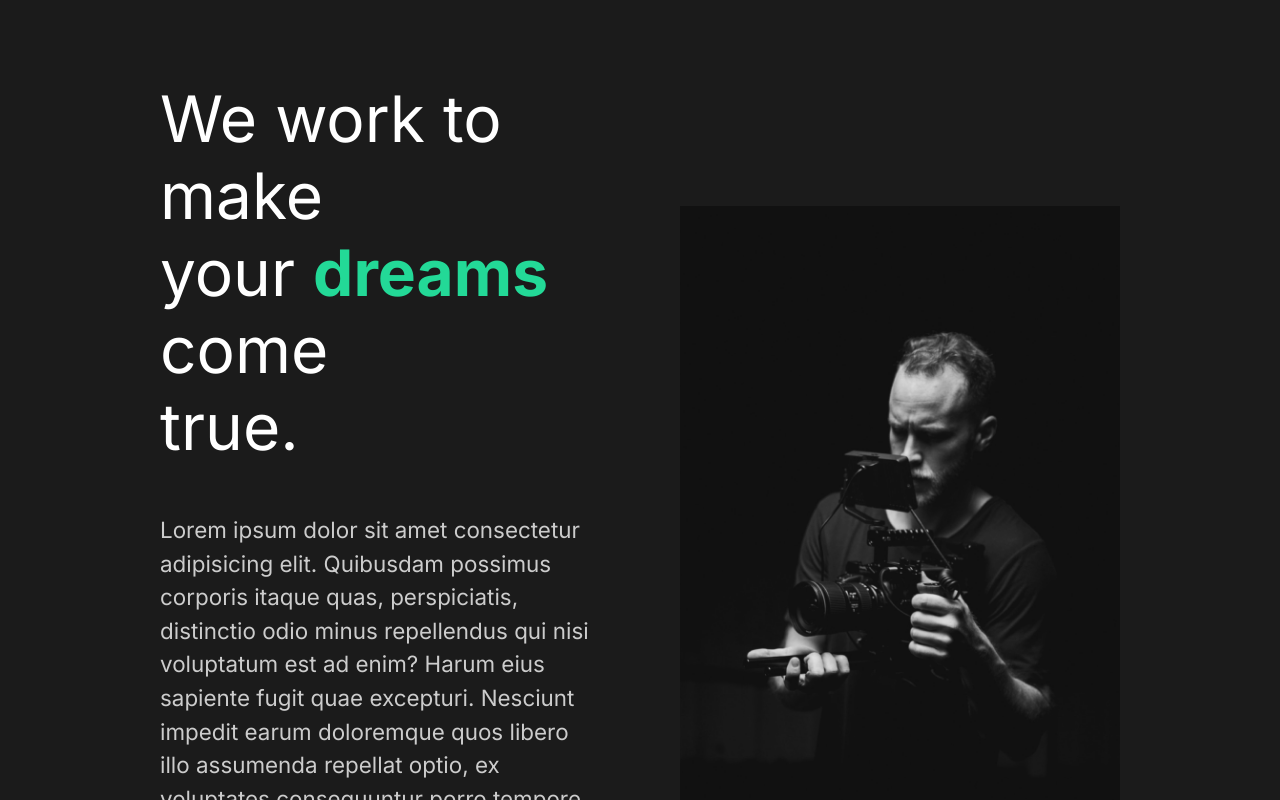
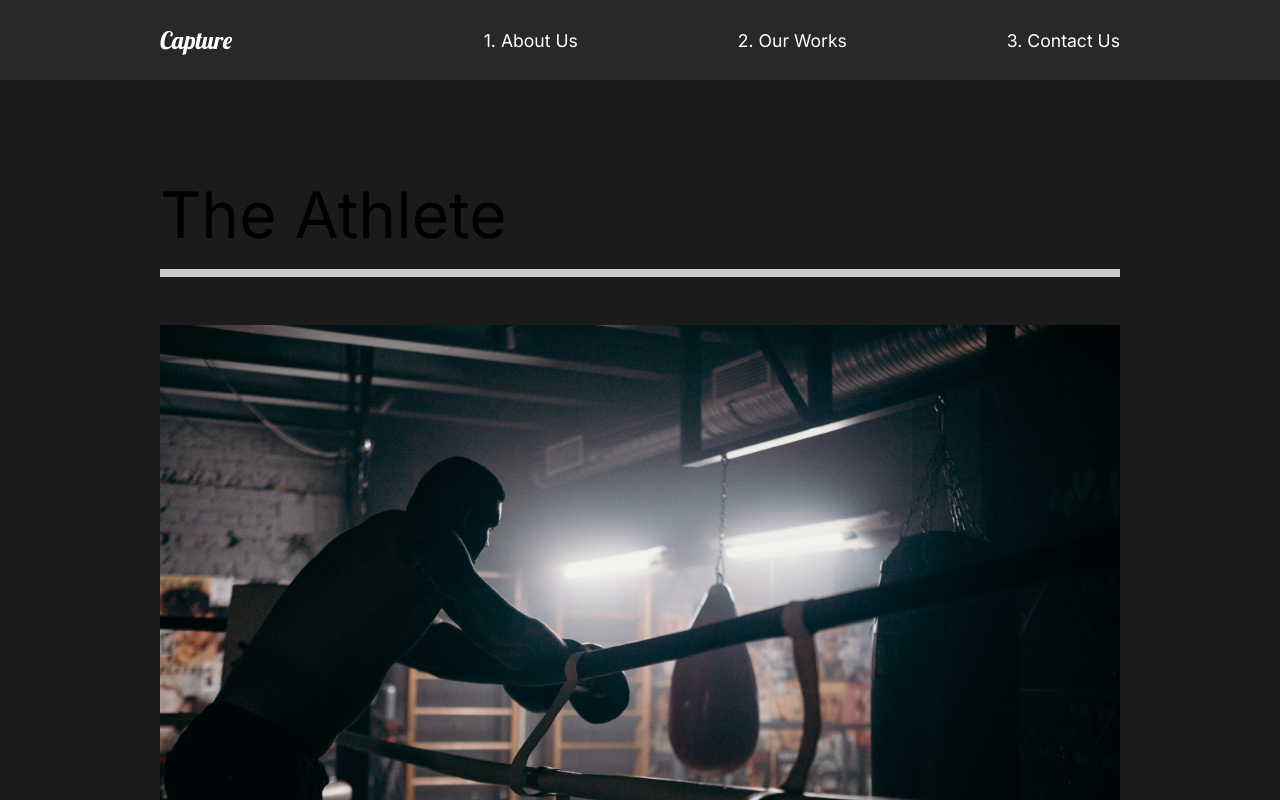
Before and after one commit to Spirit-Tiger/capture-website, a React (Create React App) app in the folder capture/: page /work in a window 1280 px wide. Shown: the top 800 px of the page. Built offline with nearby package versions, Linux system fonts and the light colour scheme.

Commit message:
Routing and ContactUs, OurWork pages

```diff
--- a/capture/package.json
+++ b/capture/package.json
@@ -8,6 +8,7 @@
     "@testing-library/user-event": "^12.8.3",
     "react": "^17.0.2",
     "react-dom": "^17.0.2",
+    "react-router-dom": "^5.2.0",
     "react-scripts": "4.0.3",
     "web-vitals": "^1.1.2"
   },
--- a/capture/src/App.js
+++ b/capture/src/App.js
@@ -1,11 +1,29 @@
 import AboutUs from "./pages/AboutUs";
 import  GlobalStyle from "./components/GlobalStyle";
+import Nav from "./components/Nav";
+import ContactUs from "./pages/ContactUs";
+import OurWork from "./pages/OurWork";
+
+import {Switch, Route} from "react-router-dom";
 
 function App() {
   return (
     <div className="App">
       <GlobalStyle />
-      <AboutUs/>
+      <Nav />
+      <Switch>
+        <Route path="/" exact>
+          <AboutUs />
+        </Route>
+        <Route path="/work">
+          <OurWork />
+        </Route>
+        <Route path="/contact">
+          <ContactUs />
+        </Route>
+      </Switch>
+
+
     </div>
   );
 }
--- a/capture/src/components/AboutSection.jsx
+++ b/capture/src/components/AboutSection.jsx
@@ -1,7 +1,5 @@
 import React from "react";
 import home1 from "../img/home1.png";
-
-import styled from "styled-components";
 
 import { About, Description, Hide, Image } from "../styles";
 
--- /dev/null
+++ b/capture/src/components/Nav.jsx
@@ -0,0 +1,26 @@
+import React from "react";
+import { StyledNav } from "../styles";
+import { Link } from "react-router-dom";
+
+const Nav = () => {
+    return(
+        <StyledNav>
+            <h1>
+                <Link id="logo" to="/">Capture</Link>
+            </h1>
+            <ul>
+                <li>
+                    <Link to="/">1. About Us</Link>
+                </li>
+                <li>
+                    <Link to="work">2. Our Works</Link>
+                </li>
+                <li>
+                    <Link to="contact">3. Contact Us</Link>
+                </li>
+            </ul>
+        </StyledNav>
+    )
+};
+
+export default Nav;
--- a/capture/src/index.js
+++ b/capture/src/index.js
@@ -2,10 +2,13 @@
 import ReactDOM from 'react-dom';
 import App from './App';
 import reportWebVitals from './reportWebVitals';
+import {BrowserRouter} from 'react-router-dom';
 
 ReactDOM.render(
   <React.StrictMode>
-    <App />
+    <BrowserRouter>
+      <App />
+    </BrowserRouter>
   </React.StrictMode>,
   document.getElementById('root')
 );
--- /dev/null
+++ b/capture/src/pages/ContactUs.jsx
@@ -0,0 +1,9 @@
+import React from "react";
+
+const ContactUs = () => {
+    return(
+        <div></div>
+    );
+};
+
+export default ContactUs;
--- /dev/null
+++ b/capture/src/pages/OurWork.jsx
@@ -0,0 +1,38 @@
+import React from "react";
+import athlete from "../img/athlete-small.png";
+import theracer from "../img/theracer-small.png";
+import goodtimes from "../img/goodtimes-small.png";
+
+import { Link } from "react-router-dom";
+
+import { Work, Movie } from "../styles";
+
+const OurWork = () => {
+    return(
+        <Work>
+            <Movie>
+                <h2>The Athlete</h2>
+                <div className="line"></div>
+                <Link>
+                    <img src={athlete} alt="athlete" />
+                </Link>
+            </Movie>
+            <Movie>
+                <h2>The Theracer</h2>
+                <div className="line"></div>
+                <Link>
+                    <img src={theracer} alt="theracer" />
+                </Link>
+            </Movie>
+            <Movie>
+                <h2>The Goodtimes</h2>
+                <div className="line"></div>
+                <Link>
+                    <img src={goodtimes} alt="goodtimes" />
+                </Link>
+            </Movie>
+        </Work>
+    );
+};
+
+export default OurWork;
--- a/capture/src/styles.js
+++ b/capture/src/styles.js
@@ -67,7 +67,6 @@
 
 //Faq Section
 
-
 export const Faq = styled(About)`
     display: block;
     span{
@@ -94,3 +93,58 @@
         }
     }
 `;
+
+//NavBar
+
+export const StyledNav = styled.nav`
+    min-height: 10vh;
+    display: flex;
+    margin: auto;
+    justify-content: space-between;
+    align-items: center;
+    padding: 1rem 10rem;
+    background: #282828;
+    a{
+        color:white;
+        text-decoration: none;
+    }
+    ul{
+        display: flex;
+        list-style: none;
+    }
+    #logo{
+        font-size: 1.5rem;
+        font-family: "Lobster", cursive;
+        font-weight: lighter;
+    }
+    li{
+        padding-left: 10rem;
+        position: relative;
+    }
+`;
+
+
+// Our Work
+
+export const Work = styled.div`
+    min-height: 100vh;
+    overflow: hidden;
+    padding: 5rem 10rem;
+    h2 {
+        padding: 1rem 0rem;
+    }
+`;
+
+export const Movie = styled.div`
+    padding-bottom: 10rem;
+    .line {
+        height: 0.5rem;
+        background: #ccc;
+        margin-bottom: 3rem;
+    }
+    img {
+        width: 100%;
+        height: 70vh;
+        object-fit: cover;
+    }
+`;
```
Also changed, not shown: 1 other file (tests, documents, lock files or other folders).
